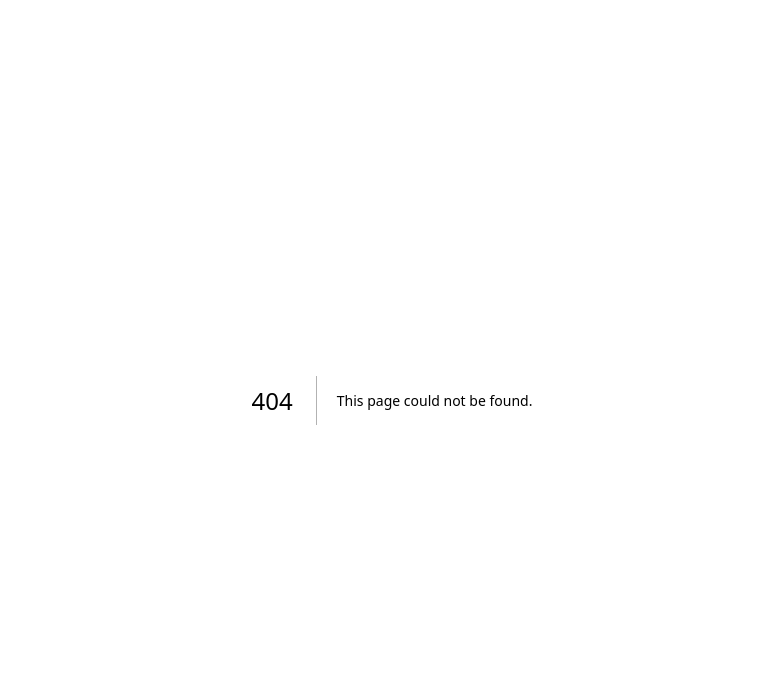
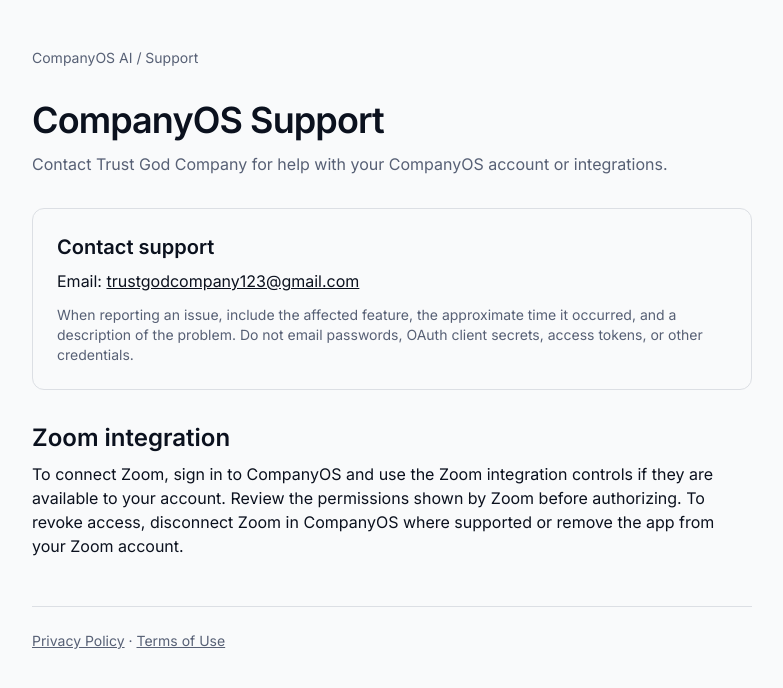
Before and after one commit to gt340/Companyos-ai-foundation-, a Next.js app: page /support in a window 1280 px wide. Before the commit this address had no page. Shown: the top 688 px of the page, without its empty margins (248-1031 px from the left). Built offline with nearby package versions, Linux system fonts and the light colour scheme.

Commit message:
docs(legal): add support page

```diff
--- /dev/null
+++ b/src/app/support/page.tsx
@@ -0,0 +1,25 @@
+import type { Metadata } from "next";
+import Link from "next/link";
+
+export const metadata: Metadata = {
+  title: "Support",
+  description: "Get help with CompanyOS AI and its integrations.",
+};
+
+export default function SupportPage() {
+  return (
+    <main className="mx-auto min-h-screen max-w-3xl px-6 py-12 text-foreground">
+      <nav className="mb-8 text-sm text-muted-foreground"><Link href="/">CompanyOS AI</Link> / Support</nav>
+      <h1 className="mb-3 text-4xl font-semibold tracking-tight">CompanyOS Support</h1>
+      <p className="mb-8 text-muted-foreground">Contact Trust God Company for help with your CompanyOS account or integrations.</p>
+      <section className="rounded-xl border p-6">
+        <h2 className="mb-2 text-xl font-semibold">Contact support</h2>
+        <p className="mb-3">Email: <a className="underline" href="mailto:trustgodcompany123@gmail.com">trustgodcompany123@gmail.com</a></p>
+        <p className="text-sm text-muted-foreground">When reporting an issue, include the affected feature, the approximate time it occurred, and a description of the problem. Do not email passwords, OAuth client secrets, access tokens, or other credentials.</p>
+      </section>
+      <h2 className="mb-2 mt-8 text-2xl font-semibold">Zoom integration</h2>
+      <p className="mb-5">To connect Zoom, sign in to CompanyOS and use the Zoom integration controls if they are available to your account. Review the permissions shown by Zoom before authorizing. To revoke access, disconnect Zoom in CompanyOS where supported or remove the app from your Zoom account.</p>
+      <footer className="mt-12 border-t pt-6 text-sm text-muted-foreground"><Link className="underline" href="/privacy">Privacy Policy</Link> · <Link className="underline" href="/terms">Terms of Use</Link></footer>
+    </main>
+  );
+}
```
